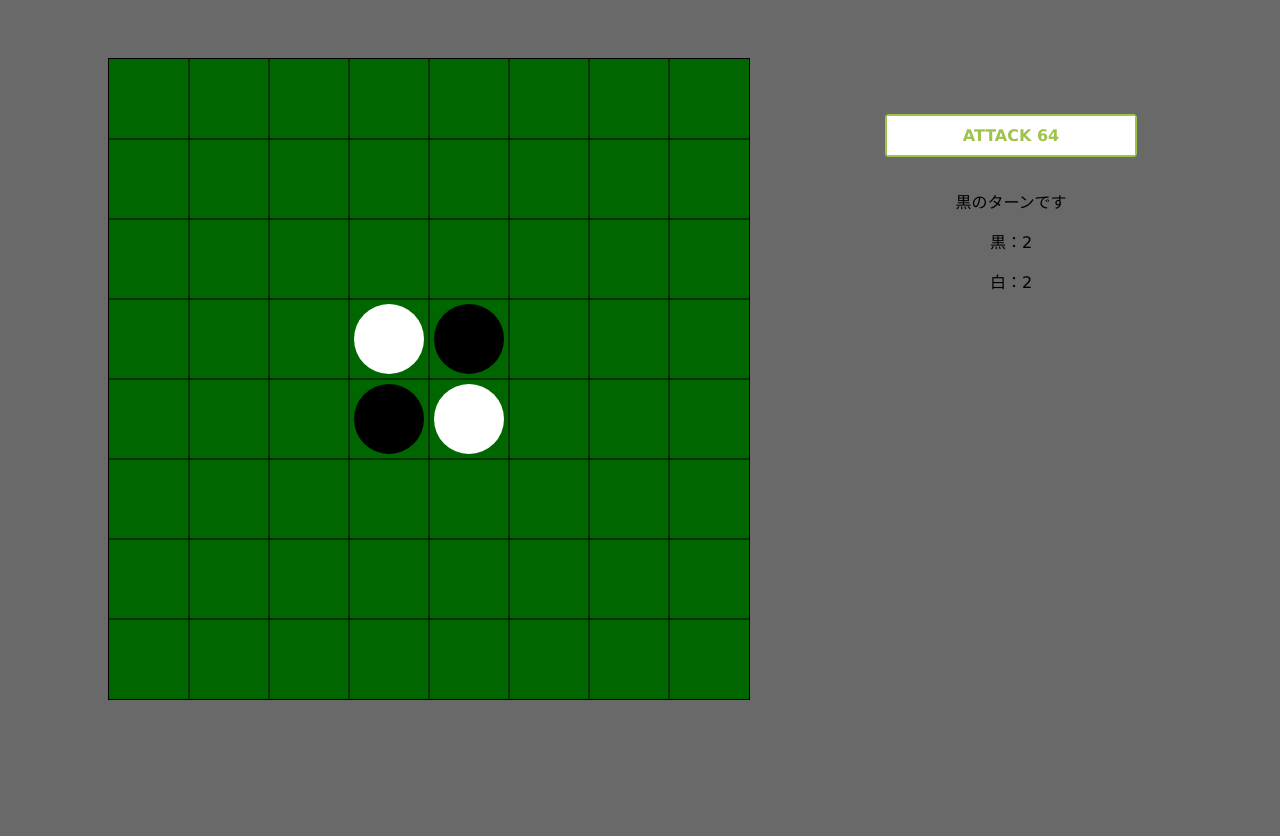
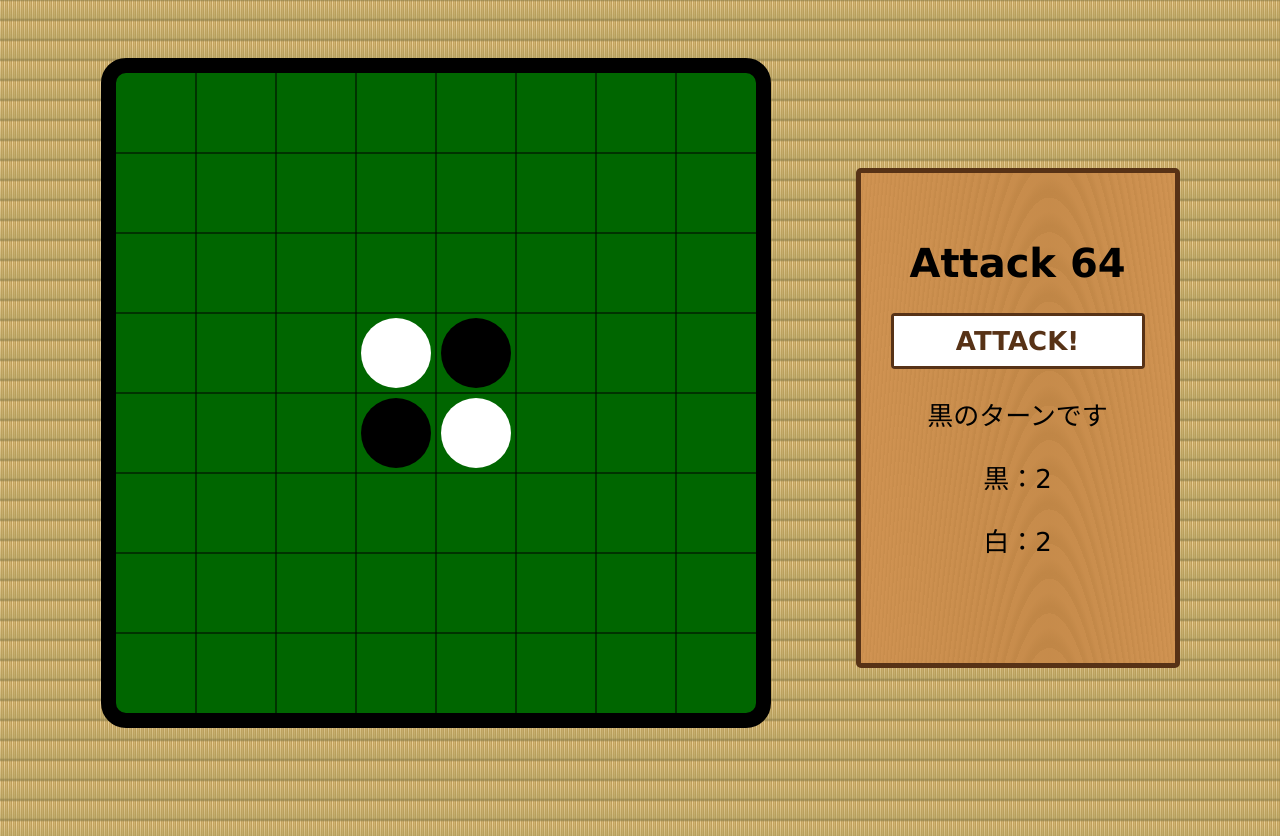
Before and after one commit to Tkay14041/attack64, a plain HTML site: page index.html in a window 1280 px wide. Before the commit the page ends 800 px from the top, so only its background shows below. Drawn offline with Linux system fonts and the light colour scheme.

Commit message:
modify UI and add README.md

```diff
--- a/css/style.css
+++ b/css/style.css
@@ -1,39 +1,84 @@
 body {
-    background-color: #696969;
+  background:
+    linear-gradient(
+      0deg,
+      rgba(139, 126, 74, 0.8),
+      rgba(168, 157, 95, 0.6) 10%,
+      rgba(168, 157, 95, 0.2) 90%,
+      rgba(139, 126, 74, 0.8)
+    ),
+    linear-gradient(
+      90deg,
+      #f9daa4,
+      #f9daa4 25%,
+      #cea660 25%,
+      #cea660 50%,
+      #ddba78 50%,
+      #ddba78 75%,
+      #c69f5a 75%,
+      #c69f5a
+    );
+  background-size: 4px 20px;
   text-align: center;
-    padding: 50px 0px;
+  padding: 50px 50px;
+  display: flex;
+  flex-wrap: wrap;
+  align-items: center;
+  justify-content: space-around;
 }
 
 #canvas {
   background-color: #006600;
-    border: 1px solid black;
-    float: left;
-    margin-left: 100px;
+  border: 15px solid black;
+  border-radius: 25px;
+  margin-bottom: 50px;
 }
 
-/* ここはコピーしなくてOK　*/
 .container {
   font-family: "Yu Gothic", YuGothic, Verdana, 'Hiragino Kaku Gothic ProN','Hiragino Kaku Gothic Pro', 'ヒラギノ角ゴ Pro W3', 'メイリオ', Meiryo, sans-serif;
   text-align: center;
   padding-top: 40px;
+  border: 5px solid #573216;
+  border-radius: 5px;
   display: inline-block;
+  height: 450px;
+  background:
+    linear-gradient(
+      90deg,
+      rgba(208, 147, 82, 0.6),
+      rgba(192, 134, 70, 0.6) 60%,
+      rgba(208, 147, 82, 0.6)
+    ),
+    repeating-radial-gradient(
+      ellipse at 60% 500%,
+      #c08646,
+      #c08646 0.2%,
+      #d09352 0.6%,
+      #d09352 1%
+    );
 }
 
+h1 {
+  font-size: 40px;
+}
+.container > p {
+  font-size: 26px;
+}
 
-  /* ここから下がボタンのCSS　*/
 .btn-animation-02 {
   display: inline-block;
   width: 200px;
   text-align: center;
-    background-color: #9ec34b;
-    border: 2px solid #9ec34b;
+  background-color: #573216;
+  border: 3px solid #573216;
   font-size: 16px;
-    color: #9ec34b;
+  color: #573216;
   text-decoration: none;
   font-weight: bold;
   padding: 10px 24px;
   border-radius: 4px;
   position: relative;
+  margin: 0px 30px;
 }
 
 .btn-animation-02 span {
--- a/index.html
+++ b/index.html
@@ -3,6 +3,7 @@
 <html lang="ja">
   <head>
     <meta charset="UTF-8" />
+    <title>Attack 64: Othello with attack25</title>
     <link href="./css/style.css" rel="stylesheet"/>
     <link href="./css/button.css" id='button' disabled='true' rel="stylesheet"/>
     <script src="./js/othello.js" type="text/javascript"></script>
@@ -10,7 +11,8 @@
   <body>
     <canvas id="canvas" width="640" height="640"></canvas>
     <div class="container">
-      <p class="btn-animation-02" id="attack-btn"><span>ATTACK 64<span></p>
+      <h1>Attack 64</h1>
+      <p class="btn-animation-02" id="attack-btn"><span>ATTACK!<span></p>
       <p id="turn-text"></p>
       <p>黒：<span id='black-count'></span></p>
       <p>白：<span id='white-count'></span></p>
--- a/othello.txt
+++ b/othello.txt
@@ -43,7 +43,7 @@ attackチャンス
 ・使える条件
     Done: 各プレイヤー1回
     Done: offはボタンを隠す
-    どの状態で使える？→残り15〜10くらい？
+    Done: どの状態で使える？→残り15〜10くらい？
     Done: ターンを消費する
 
 
```
Also changed, not shown: README.md, css/button.css (indentation only). Lines whose indentation alone changed are shown as unchanged.
